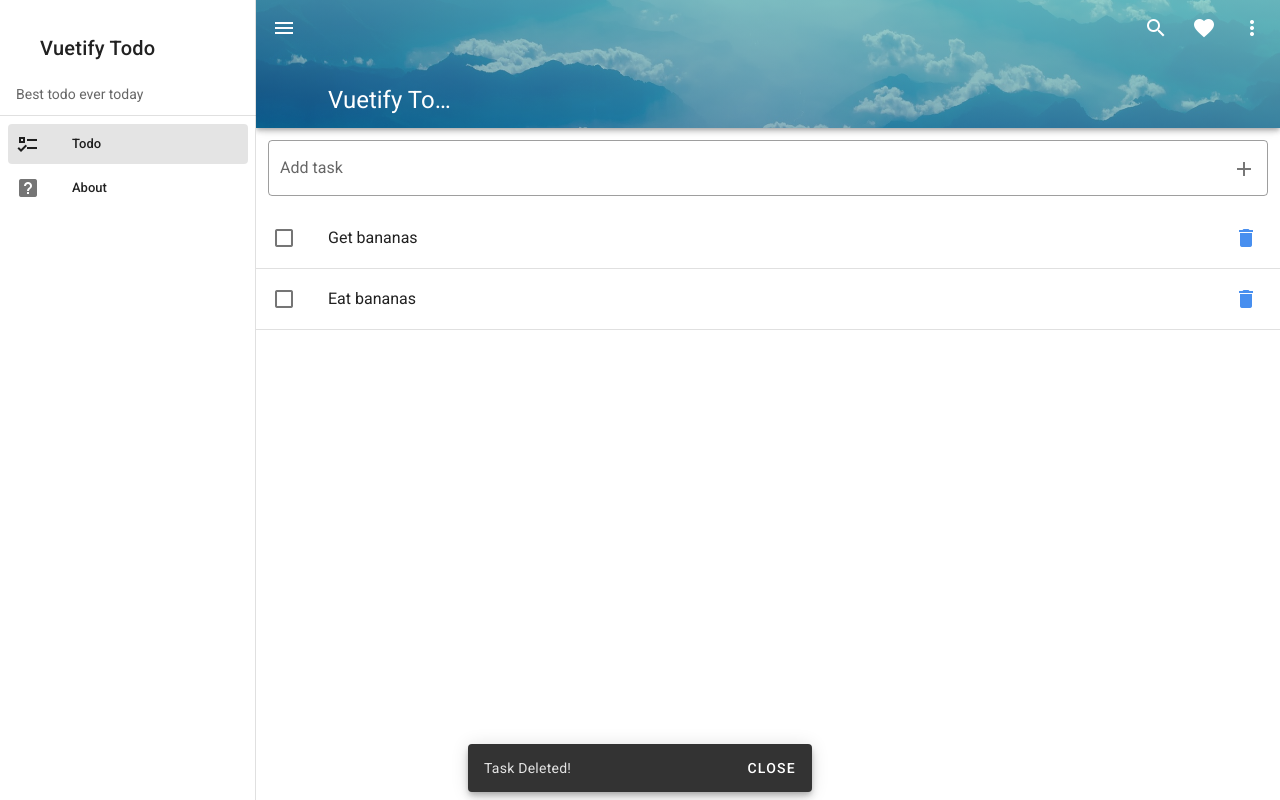
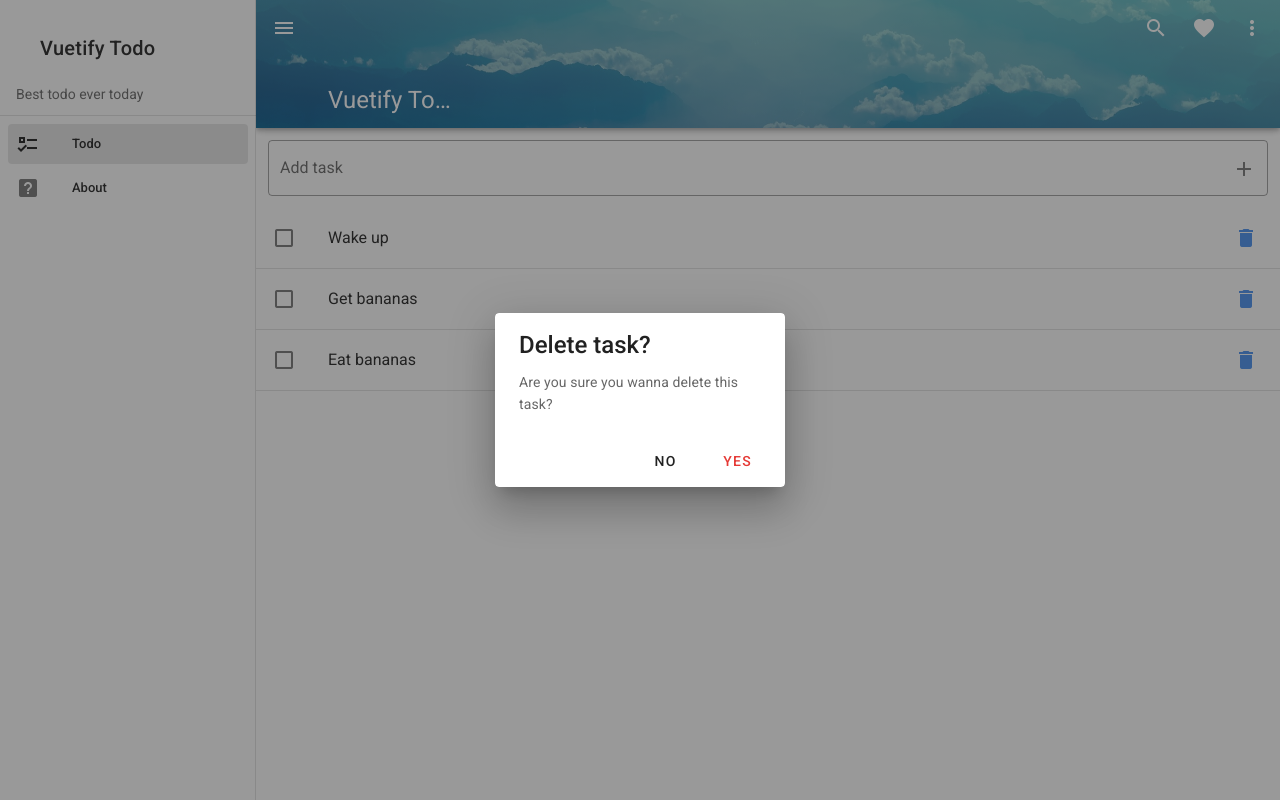
Before and after one commit to LeonardoJaques/vuejs-todo, a Vue app: page /#/ in a window 1280 px wide. Both pictures are taken after a click on the button 1246 px from the left and 238 px from the top of the page. Built offline with nearby package versions, Linux system fonts and the light colour scheme.

Commit message:
feat: add dialog modal in tasks

```diff
--- /dev/null
+++ b/src/components/Todo/Dialogs/DialogsDelete.vue
@@ -0,0 +1,29 @@
+<template lang="html">
+  <v-dialog :value="true" persistent max-width="290">
+    <v-card>
+      <v-card-title class="text-h5"> Delete task? </v-card-title>
+      <v-card-text>Are you sure you wanna delete this task?</v-card-text>
+      <v-card-actions>
+        <v-spacer></v-spacer>
+        <v-btn text @click="$emit('close')"> No </v-btn>
+        <v-btn
+          color="red darken-1"
+          text
+          @click="store.dispatch('deleteTask', task.id)"
+        >
+          Yes
+        </v-btn>
+      </v-card-actions>
+    </v-card>
+  </v-dialog>
+</template>
+<script>
+import store from "@/store";
+export default {
+  name: "DialogDelete",
+  props: ["task"],
+  data: () => {
+    return { store };
+  },
+};
+</script>
--- a/src/components/Todo/Task.vue
+++ b/src/components/Todo/Task.vue
@@ -15,25 +15,38 @@
           >
         </v-list-item-content>
         <v-list-item-action>
-          <v-btn @click.stop="store.dispatch('deleteTask', task.id)" icon>
+          <v-btn @click.stop="dialogs.delete = true" icon>
             <v-icon color="primary lighten-1">mdi-delete</v-icon>
           </v-btn>
         </v-list-item-action>
       </template>
     </v-list-item>
     <v-divider></v-divider>
+    <dialog-delete
+      v-if="dialogs.delete"
+      :task="task"
+      @close="dialogs.delete = false"
+    />
   </div>
 </template>
 <script>
 import store from "@/store";
+import DialogsDelete from "./Dialogs/DialogsDelete.vue";
 
 export default {
   name: "Task",
   props: ["task"],
+  components: {
+    "dialog-delete": DialogsDelete,
+  },
   data: () => {
+    const dialogs = {
+      delete: false,
+    };
     return {
       store,
-     };
+      dialogs,
+    };
   },
 };
 </script>
```
